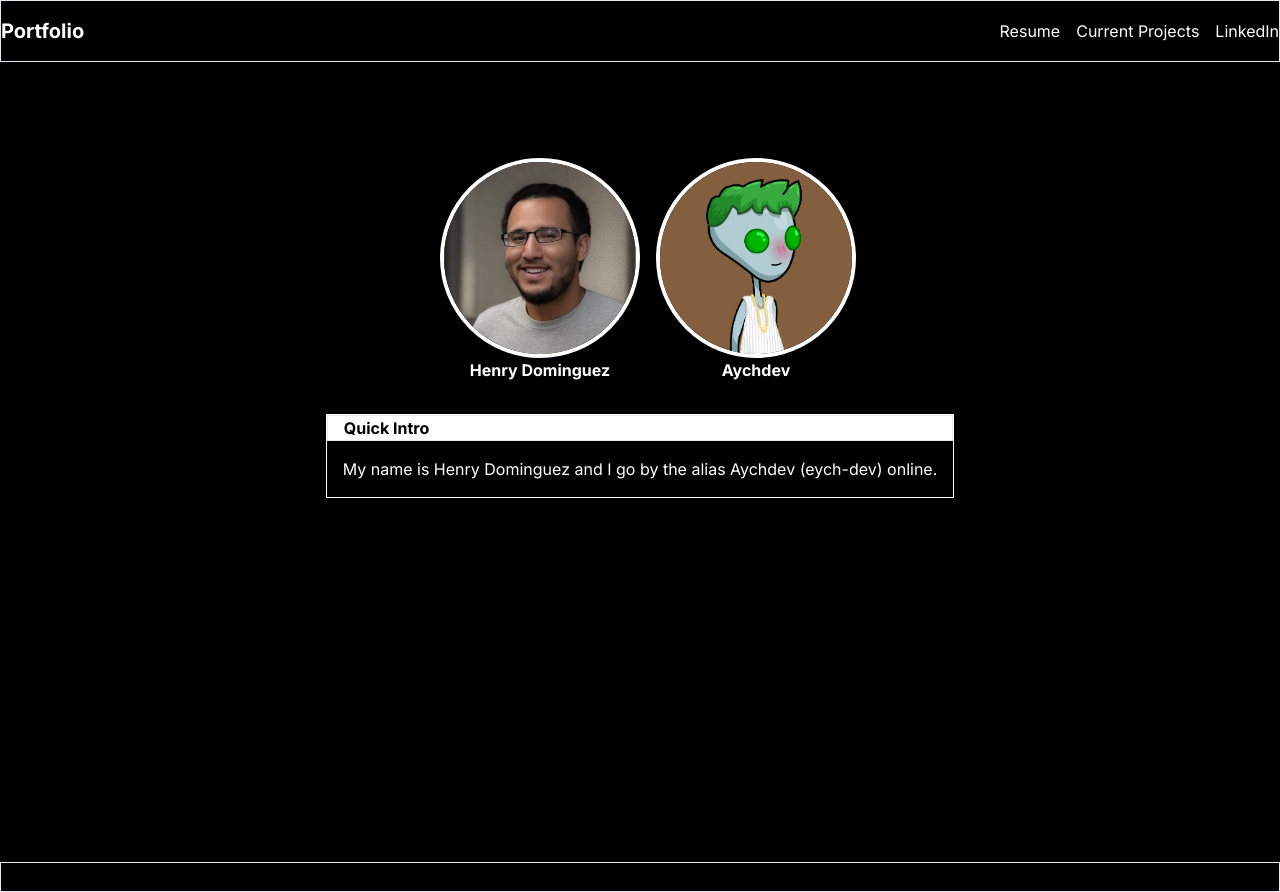
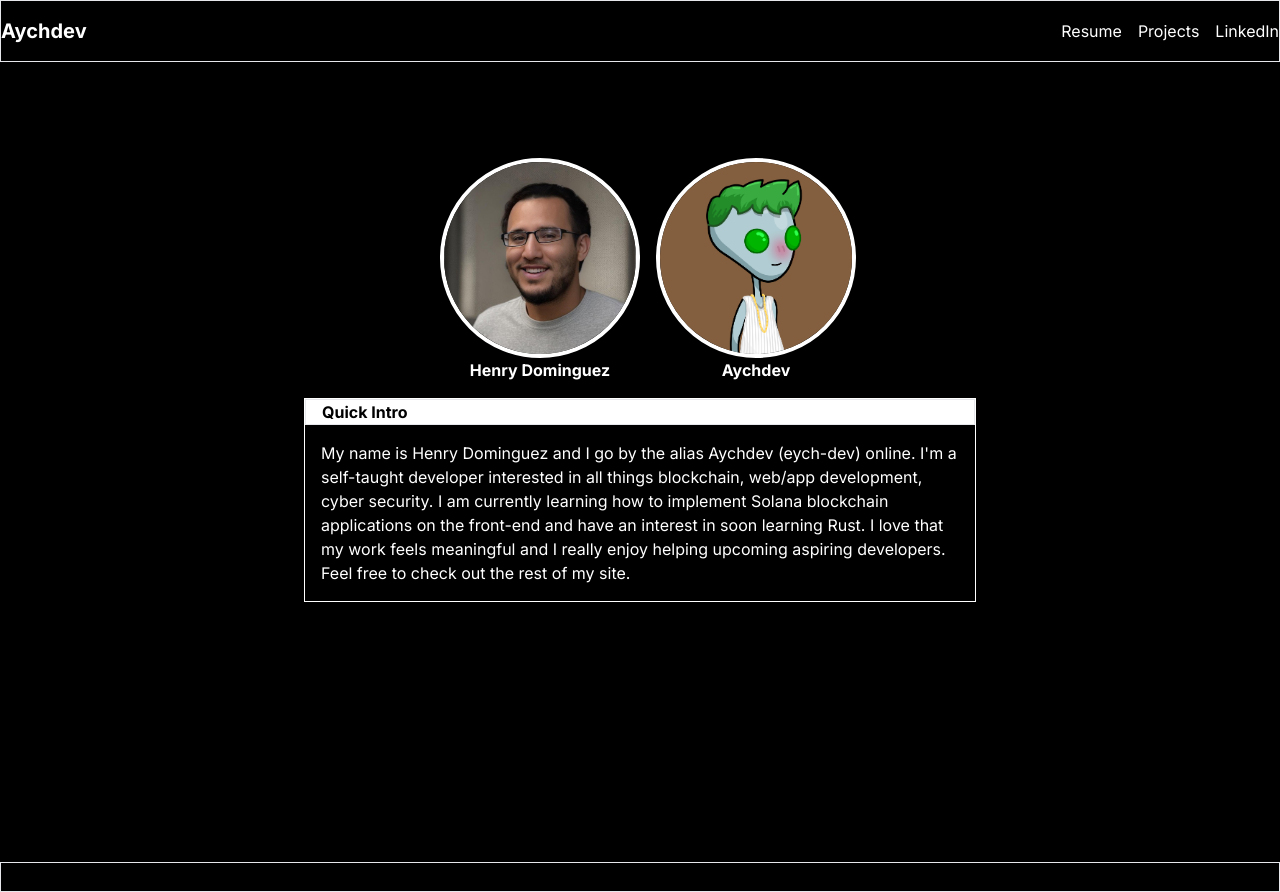
Before and after one commit to aych-dev/Aychdev-Website, a Next.js app: page / in a window 1280 px wide. Built offline with nearby package versions, Linux system fonts and the light colour scheme.

Commit message:
updated homepage and links in navbar

```diff
--- a/app/components/Introduction.tsx
+++ b/app/components/Introduction.tsx
@@ -2,13 +2,18 @@ import React from 'react';
 
 const Introduction = () => {
   return (
-    <div className='border border-white '>
+    <div className='border border-white mt-4 max-w-2xl'>
       <div className='border bg-white'>
         <h1 className='ml-4 text-black font-bold'>Quick Intro</h1>
       </div>
-      <p className='m-4'>
+      <p className='m-4 '>
         My name is Henry Dominguez and I go by the alias Aychdev (eych-dev)
-        online.
+        online. I'm a self-taught developer interested in all things blockchain,
+        web/app development, cyber security. I am currently learning how to
+        implement Solana blockchain applications on the front-end and have an
+        interest in soon learning Rust. I love that my work feels meaningful and
+        I really enjoy helping upcoming aspiring developers. Feel free to check
+        out the rest of my site.
       </p>
     </div>
   );
--- a/app/components/HomePage.tsx
+++ b/app/components/MainPage.tsx
@@ -2,15 +2,13 @@ import React from 'react';
 import ProfilePic from './ProfilePic';
 import Introduction from './Introduction';
 
-const HomePage = () => {
+const MainPage = () => {
   return (
     <div>
       <ProfilePic />
-      <div className='mt-8'>
-        <Introduction />
-      </div>
+      <Introduction />
     </div>
   );
 };
 
-export default HomePage;
+export default MainPage;
--- a/app/components/navbar.tsx
+++ b/app/components/navbar.tsx
@@ -1,14 +1,16 @@
+import Link from 'next/link';
+
 const Navbar = () => {
   return (
     <nav className='text-white py-4 border border-solid'>
       <div className='container mx-auto flex justify-between items-center'>
-        <div className='text-xl font-bold'>Portfolio</div>
+        <div className='text-xl font-bold'>Aychdev</div>
         <div className='flex space-x-4'>
-          <a>Resume</a>
-
-          <a>Current Projects</a>
-
-          <a href='https://www.linkedin.com'>LinkedIn</a>
+          <a href='https://resume.creddle.io/resume/dmxtfydshbx'>Resume</a>
+          <Link href='/projects'>Projects</Link>
+          <a href='https://www.linkedin.com/in/henry-dominguez-856937260/'>
+            LinkedIn
+          </a>
         </div>
       </div>
     </nav>
--- a/app/page.tsx
+++ b/app/page.tsx
@@ -1,12 +1,12 @@
 import Navbar from './components/Navbar';
-import HomePage from './components/HomePage';
+import MainPage from './components/MainPage';
 
 export default function Home() {
   return (
     <>
       <Navbar />
       <main className='flex min-h-screen flex-col items-center p-24 text-white'>
-        <HomePage />
+        <MainPage />
       </main>
       <footer className='flex items-center justify-center  text-xl border border-solid'>
         Footer
--- /dev/null
+++ b/app/projects/page.tsx
@@ -0,0 +1,7 @@
+import React from 'react';
+
+const Projects = () => {
+  return <div className='text-white'>Projects</div>;
+};
+
+export default Projects;
```
